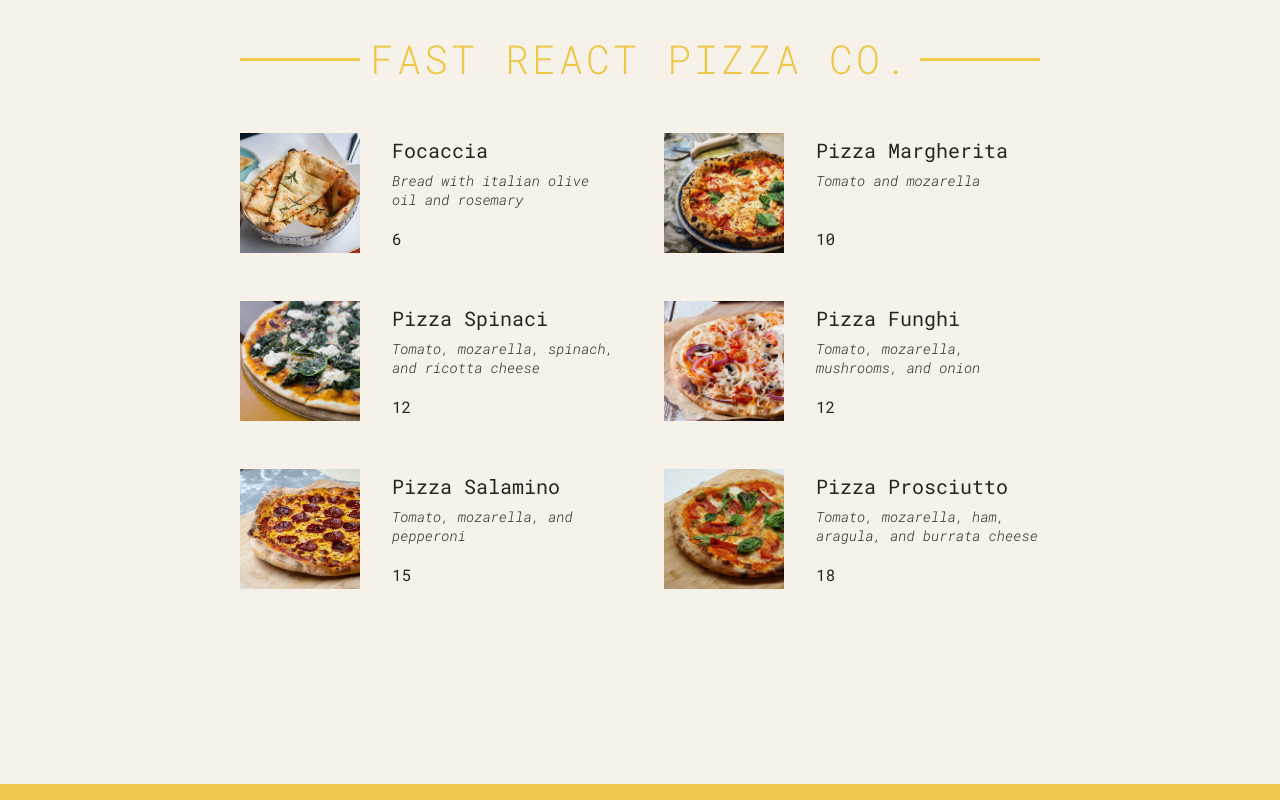
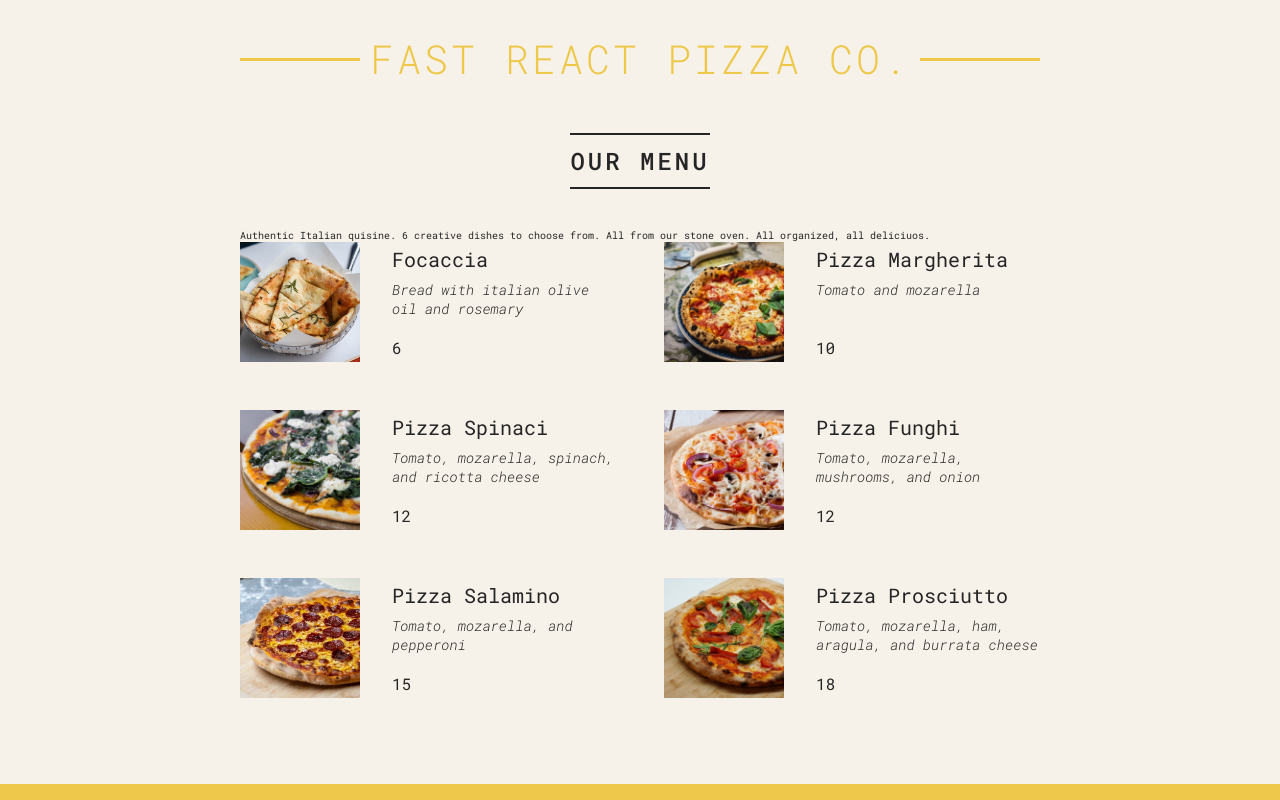
Before and after one commit to GaniyuSodiq/mypizzamenu1, a React (Create React App) app: page / in a window 1280 px wide. Built offline with nearby package versions, Linux system fonts and the light colour scheme.

Commit message:
working on the menu

```diff
--- a/src/App.js
+++ b/src/App.js
@@ -67,11 +67,24 @@ function Header() {
 }
 function Menu() {
   return (
-    <ul className="pizzas">
-      {pizzaData.map((pizza) => (
-        <Pizza pizzaObj={pizza} key={pizza.name} />
-      ))}
-    </ul>
+    <>
+      <div className="menu">
+        <h2>Our Menu</h2>
+        {pizzaData.length > 0 && (
+          <div>
+            <p>
+              Authentic Italian quisine. 6 creative dishes to choose from. All
+              from our stone oven. All organized, all deliciuos.
+            </p>
+            <ul className="pizzas">
+              {pizzaData.map((pizza) => (
+                <Pizza pizzaObj={pizza} key={pizza.name} />
+              ))}
+            </ul>
+          </div>
+        )}
+      </div>
+    </>
   );
 }
 
```
